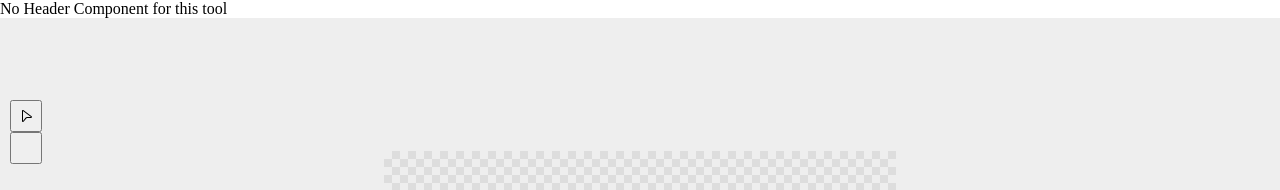
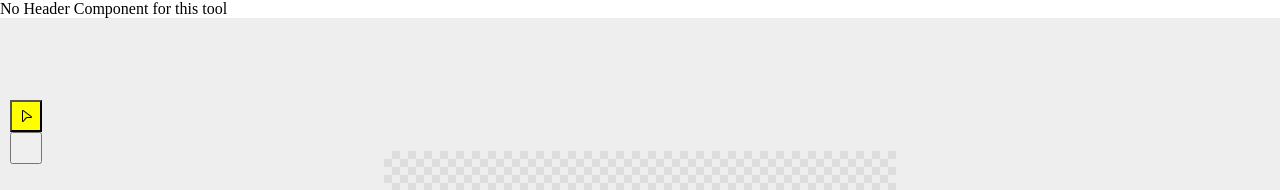
Before and after one commit to leyiang/PixTweak, a Vue app: page / in a window 1280 px wide. Shown: the top 190 px of the page. Built offline with nearby package versions, Linux system fonts and the light colour scheme; some icons are missing.

Commit message:
update: use esc to reset tool && tool list select highlight

```diff
--- a/src/assets/style/components/ToolListStyle.css
+++ b/src/assets/style/components/ToolListStyle.css
@@ -16,3 +16,7 @@
     justify-content: center;
     font-size: 16px;
 }
+
+.tool-item.selected {
+    background: yellow;
+}
--- a/src/components/ToolList.vue
+++ b/src/components/ToolList.vue
@@ -5,6 +5,7 @@
             @click="toolStore.setCurrentTool(id)"
             class="tool-item"
             :title="tool.name"
+            :class="{selected: id === toolStore.currentID}"
         >
             <Icon :icon="tool.icon"></Icon>
         </button>
--- a/src/pages/HomePage/HomePage.vue
+++ b/src/pages/HomePage/HomePage.vue
@@ -188,4 +188,10 @@ window.addEventListener("mouseup", e => {
     areaDraggingStore.oldOffset.x = areaDraggingStore.moveOffset.x;
     areaDraggingStore.oldOffset.y = areaDraggingStore.moveOffset.y;
 });
+
+window.addEventListener("keydown", e => {
+    if( e.key === "Escape" ) {
+        toolStore.resetToolToDefault();
+    }
+});
 </script>
--- a/src/stores/ToolStore.ts
+++ b/src/stores/ToolStore.ts
@@ -36,8 +36,12 @@ export const useToolStore = defineStore('tool-store', {
   },
 
   actions: {
+    resetToolToDefault() {
+        this.setCurrentTool("cursor-tool");
+    },
+
     setCurrentTool( id: string ) {
         this.currentID = id;
-    }
+    },
   },
 })
```
